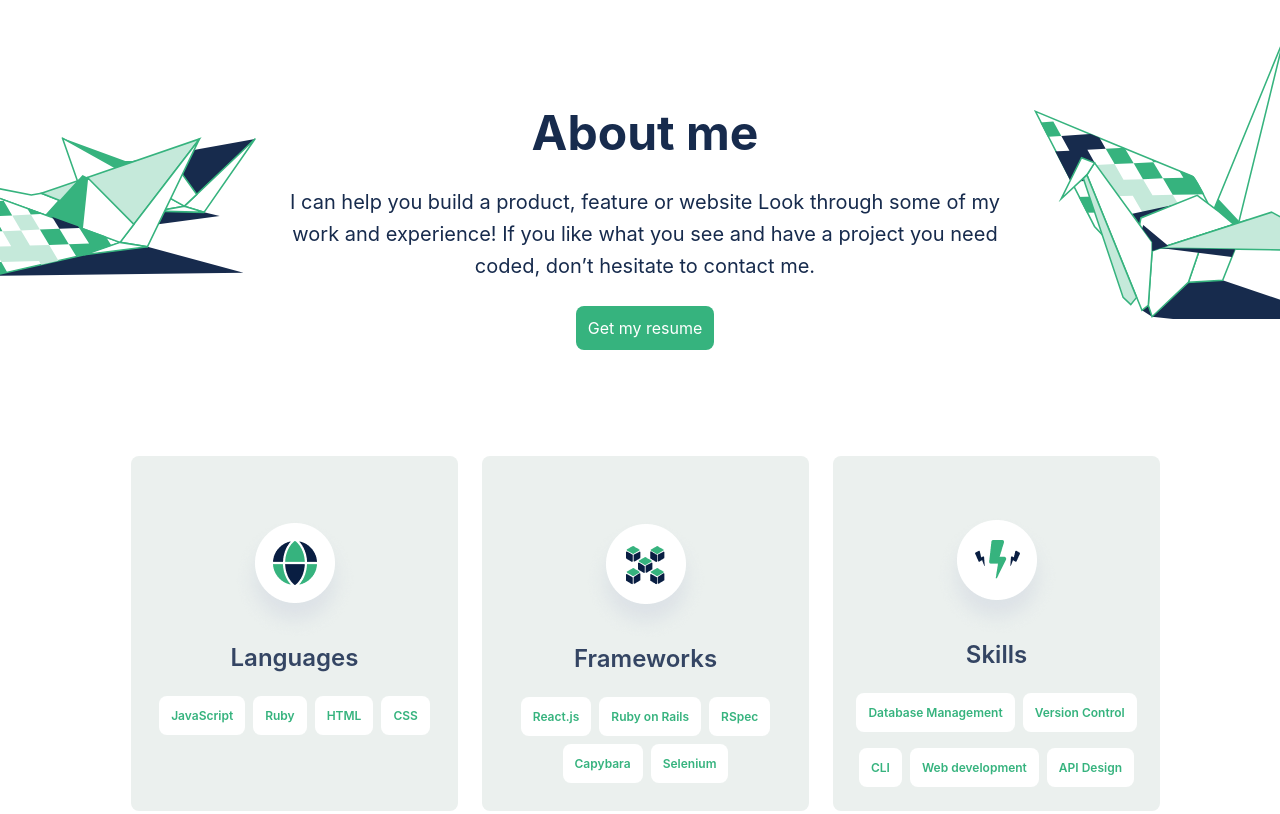
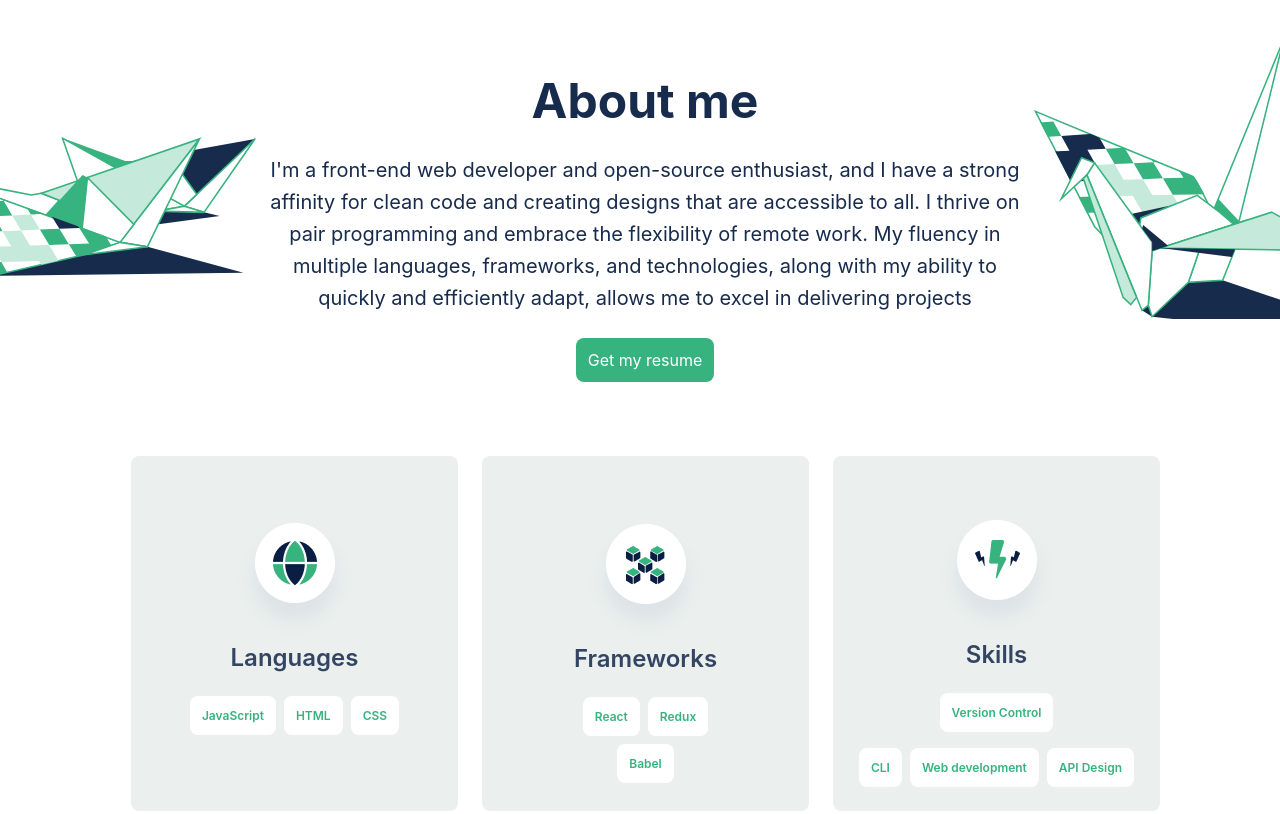
Before and after one commit to Bupilipili/MY-PORTFOLIO, a website: page index.html in a window 1280 px wide. Shown: the part 2100-2914 px from the top of the page. Drawn offline with Linux system fonts and the light colour scheme.

Commit message:
Update index.html

```diff
--- a/index.html
+++ b/index.html
@@ -75,8 +75,7 @@
       <section id="About-me-image">
         <div id="About-me">
           <h3 class="about">About me</h3>
-             <p class="intel"> I can help you build a product, feature or website Look through some of my work and experience! If you like what you see and have a project you need coded,
-               don’t hesitate to contact me.</p>
+             <p class="intel"> I'm a front-end web developer and open-source enthusiast, and I have a strong affinity for clean code and creating designs that are accessible to all. I thrive on pair programming and embrace the flexibility of remote work. My fluency in multiple languages, frameworks, and technologies, along with my ability to quickly and efficiently adapt, allows me to excel in delivering projects</p>
                <a href="#" target="_blank" class="item7">Get my resume</a>
         </div>
       </section>
@@ -86,7 +85,6 @@
             <p class="sub-head">Languages</p>
              <ul class="flex2">
               <li class="lang">JavaScript</li>
-              <li class="lang">Ruby</li>
               <li class="lang">HTML</li>
               <li class="lang">CSS</li>
              </ul>
@@ -95,13 +93,11 @@
          <img id="icon" src="./features/images/Icon.png" alt="tiny boxes">
           <p class="sub-head">Frameworks</p>
             <ul class="flex3">
-             <li class="lang">React.js</li>
-             <li class="lang">Ruby on Rails</li>
-             <li class="lang">RSpec</li>
+             <li class="lang">React</li>
+             <li class="lang">Redux</li>
            </ul>
             <ul class="flex4">
-              <li class="lang">Capybara</li>
-              <li class="lang">Selenium</li>
+              <li class="lang">Babel</li>
            </ul>
         </div>
        <div class="flex1">
@@ -109,7 +105,6 @@
           <p class="sub-head">Skills</p>
            <ul class="flex3">
            <ul class="flex3">
-            <li class="lang">Database Management</li>
             <li class="lang">Version Control</li>
            </ul>
            </ul>
```
